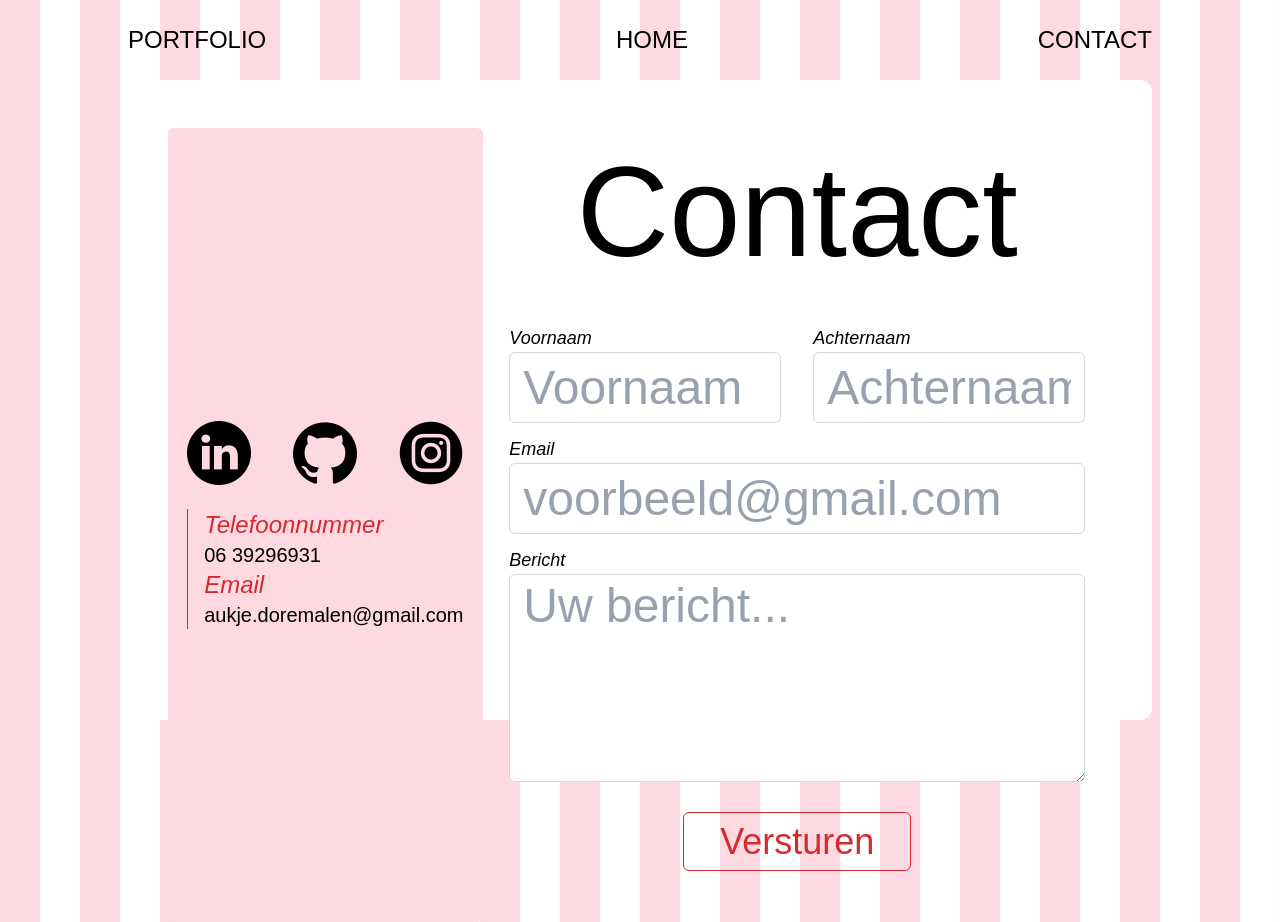
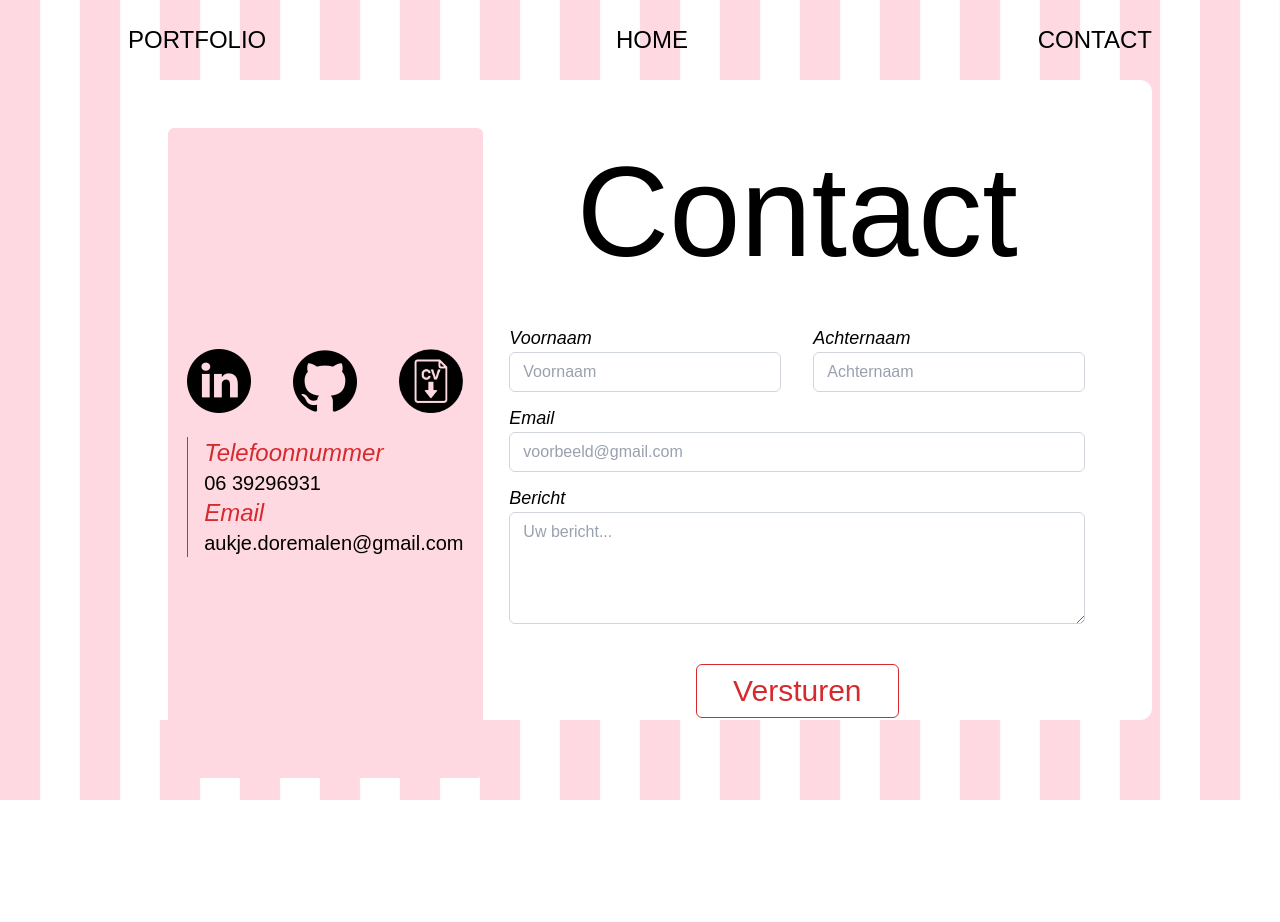
Before and after one commit to Aukjevd/aukje-van-doremalen, a website: page contact.html in a window 1280 px wide. After the commit the page ends 800 px from the top, so only its background shows below. Drawn offline with nearby package versions, Linux system fonts and the light colour scheme.

Commit message:
images + email form

```diff
--- a/contact.html
+++ b/contact.html
@@ -31,36 +31,42 @@
             <div class="mx-auto max-w-2xl text-center">
                 <h2 class="md:text-9xl text-5xl py-5">Contact</h2>
             </div>
-            <form action="" method="POST" class="mx-auto mt-10 max-w-xl sm:mt-7">
+            <form  action="https://formspree.io/f/movpgglw"
+                    method="POST"
+                    class="mx-auto mt-10 max-w-xl sm:mt-7">
                 <div class="grid grid-cols-1 gap-x-8 gap-y-3 lg:grid-cols-2">
                     <div>
                         <label for="first-name" class="block lg:text-lg text-6xl italic">Voornaam</label>
                         <div class="lg:pt-0 pt-8 lg:pb-0 pb-12">
-                            <input type="text" name="first-name" id="first-name" autocomplete="given-name" class="block w-full rounded-md bg-white px-3.5 py-2 text-5xl text-gray-900 outline-1 -outline-offset-1 outline-gray-300 placeholder:text-gray-400 focus:outline-2 focus:-outline-offset-2 focus:outline-[#fed9e1]" placeholder="Voornaam">
+                            <input type="text" name="first-name" id="first-name" autocomplete="given-name" class="block w-full rounded-md bg-white px-3.5 py-2 lg:text-base text-5xl text-gray-900 outline-1 -outline-offset-1 outline-gray-300 placeholder:text-gray-400 focus:outline-2 focus:-outline-offset-2 focus:outline-[#fed9e1]" placeholder="Voornaam">
                         </div>
                     </div>
                     <div>
                         <label for="last-name" class="block lg:text-lg text-6xl italic">Achternaam</label>
                         <div class="lg:pt-0 pt-8 lg:pb-0 pb-12">
-                            <input type="text" name="last-name" id="last-name" autocomplete="family-name" class="block w-full rounded-md bg-white px-3.5 py-2 text-5xl text-gray-900 outline-1 -outline-offset-1 outline-gray-300 placeholder:text-gray-400 focus:outline-2 focus:-outline-offset-2 focus:outline-[#fed9e1]" placeholder="Achternaam">
+                            <input type="text" name="last-name" id="last-name" autocomplete="family-name" class="block w-full rounded-md bg-white px-3.5 py-2 lg:text-base text-5xl text-gray-900 outline-1 -outline-offset-1 outline-gray-300 placeholder:text-gray-400 focus:outline-2 focus:-outline-offset-2 focus:outline-[#fed9e1]" placeholder="Achternaam">
                         </div>
                     </div>
                     <div class="lg:col-span-2">
                         <label for="email" class="block lg:text-lg text-6xl italic">Email</label>
                         <div class="lg:pt-0 pt-8 lg:pb-0 pb-12">
-                            <input type="email" name="email" id="email" autocomplete="email" class="block w-full rounded-md bg-white px-3.5 py-2 text-5xl text-gray-900 outline-1 -outline-offset-1 outline-gray-300 placeholder:text-gray-400 focus:outline-2 focus:-outline-offset-2 focus:outline-[#fed9e1]" placeholder="voorbeeld@gmail.com">
+                            <input type="email" name="email" id="email" autocomplete="email" class="block w-full rounded-md bg-white px-3.5 py-2 lg:text-base text-5xl text-gray-900 outline-1 -outline-offset-1 outline-gray-300 placeholder:text-gray-400 focus:outline-2 focus:-outline-offset-2 focus:outline-[#fed9e1]" placeholder="voorbeeld@gmail.com">
                         </div>
                     </div>
                     <div class="lg:col-span-2">
                         <label for="message" class="block lg:text-lg text-6xl italic">Bericht</label>
                         <div class="lg:pt-0 pt-8 lg:pb-0 pb-12">
-                            <textarea name="message" id="message" rows="4" class="block w-full rounded-md bg-white px-3.5 py-2 text-5xl text-gray-900 outline-1 -outline-offset-1 outline-gray-300 placeholder:text-gray-400 focus:outline-2 focus:-outline-offset-2 focus:outline-[#fed9e1]" placeholder="Uw bericht..."></textarea>
+                            <textarea name="message" id="message" rows="4" class="block w-full rounded-md bg-white px-3.5 py-2 lg:text-base text-5xl text-gray-900 outline-1 -outline-offset-1 outline-gray-300 placeholder:text-gray-400 focus:outline-2 focus:-outline-offset-2 focus:outline-[#fed9e1]" placeholder="Uw bericht..."></textarea>
                         </div>
                     </div>
                 </div>
                 <div class="grid place-content-center mt-10">
                     <div>
-                        <a type="submit" class="border rounded-md border-[#d52b2e] text-[#d52b2e] lg:text-4xl text-6xl py-2 px-9 justify-self-center hover:bg-[#d52b2e] hover:text-white hover:border-white transition-colors duration-300 ease-in-out">Versturen</a>
+                        <button
+                            type="submit"
+                            class="cursor-pointer border rounded-md border-[#d52b2e] text-[#d52b2e] lg:text-3xl text-6xl py-2 px-9 justify-self-center hover:bg-[#d52b2e] hover:text-white hover:border-white transition-colors duration-300 ease-in-out">
+                            Versturen
+                        </button>
                     </div>
                 </div>
 
@@ -70,9 +76,19 @@
         <footer class="bg-[#fed9e1] h-full rounded-md col-start-1 row-start-1">
             <div class="mx-auto text-xl py-4 h-full grid place-content-center">
                 <div class="grid grid-flow-col gap-4 content-center">
-                    <img src="assets/linkedin.png" alt="">
-                    <img class="mx-auto" src="assets/github.png" alt="">
-                    <img class="justify-self-end" src="assets/instagram.png" alt="">
+                    <a target="_blank" href="https://www.linkedin.com/in/aukje-van-doremalen-0a0a12265/">
+                        <img class="cursor-pointer hover:opacity-50 transition" src="assets/linkedin.png" alt="">
+                    </a>
+                    <a class="mx-auto" target="_blank" href="https://github.com/aukjevd">
+                        <img class="lg:mx-0 cursor-pointer hover:opacity-50 transition" src="assets/github.png" alt="">
+                    </a>
+                    <a href="/public/files/CV_Aukje van Doremalen.pdf" download="CV_Aukje van Doremaeln.pdf">
+                        <img
+                            src="assets/cv-icon.png"
+                            alt="Download mijn CV"
+                            class="h-16 justify-self-end cursor-pointer hover:opacity-50 transition"
+                        />
+                    </a>
                 </div>
 
                 <div class="border-l border-[#d52b2e] pl-4 mt-6">
```
Also changed, not shown: dashboard.html (+13 -3 lines), game-dev.html (+13 -3 lines), keuze-delen.html (+13 -3 lines), rights-and-security.html (+13 -3 lines), social-media-platform.html (+13 -3 lines), webshop.html (+13 -3 lines), src/output.css.
